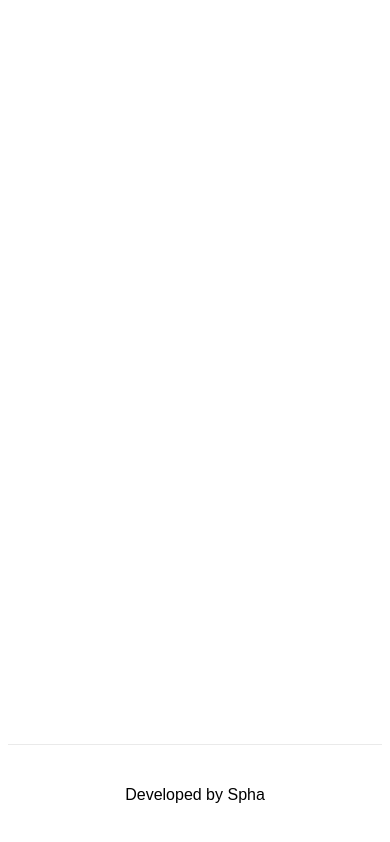
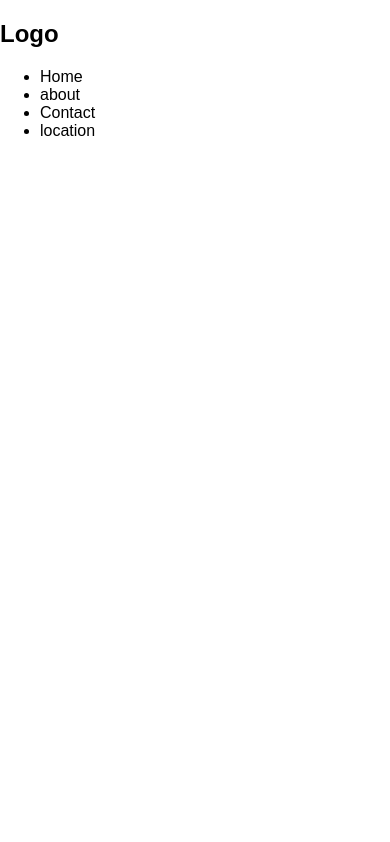
Before and after one commit to Spha88/hotel-school, a Next.js app: page / in a window 390 px wide. Built offline with nearby package versions, Linux system fonts and the light colour scheme.

Commit message:
Add Layout and Header components

```diff
--- /dev/null
+++ b/components/Header/Header.js
@@ -0,0 +1,16 @@
+import React from 'react';
+import styles from './Header.module.scss';
+
+const Header = () => (
+    <header className={styles.Header}>
+        <h2>Logo</h2>
+        <ul>
+            <li>Home</li>
+            <li>about</li>
+            <li>Contact</li>
+            <li>location</li>
+        </ul>
+    </header>
+);
+
+export default Header;
--- /dev/null
+++ b/components/Header/Header.module.scss
@@ -0,0 +1,10 @@
+.Header {
+    border-bottom: 3px solid var(--dark-blue);
+    position: relative;
+    @media screen and (max-width: 450px) {
+        position: sticky;
+        top: 0;
+        background-color: #fff;
+        z-index: 90;
+    }
+}
--- /dev/null
+++ b/components/Layout.js
@@ -0,0 +1,35 @@
+import React from 'react';
+import Head from 'next/head';
+import Router from 'next/router';
+import NProgress from 'nprogress';
+
+import Header from './Header/Header';
+
+Router.onRouteChangeStart = url => {
+    NProgress.start();
+};
+Router.onRouteChangeComplete = () => NProgress.done();
+Router.onRouteChangeError = () => NProgress.done();
+
+const Layout = ({ children }) => {
+    return (
+        <React.Fragment>
+            <Head>
+                <meta
+                    name='viewport'
+                    content='width=device-width, initial-scale=1.0'
+                ></meta>
+                <title>Prevenance HS</title>
+            </Head>
+            <Header />
+            {children}
+
+            <script
+                src='https://kit.fontawesome.com/8640556483.js'
+                crossOrigin='anonymous'
+            ></script>
+        </React.Fragment>
+    );
+};
+
+export default Layout;
--- a/package.json
+++ b/package.json
@@ -9,7 +9,9 @@
   },
   "dependencies": {
     "next": "9.5.5",
+    "nprogress": "^0.2.0",
     "react": "17.0.1",
-    "react-dom": "17.0.1"
+    "react-dom": "17.0.1",
+    "sass": "^1.27.0"
   }
 }
--- a/pages/_app.js
+++ b/pages/_app.js
@@ -1,4 +1,4 @@
-import '../styles/globals.css'
+import '../styles/globals.scss'
 
 function MyApp({ Component, pageProps }) {
   return <Component {...pageProps} />
--- a/pages/index.js
+++ b/pages/index.js
@@ -1,26 +1,13 @@
 import Head from 'next/head'
-import styles from '../styles/Home.module.css'
+
+import styles from '../styles/Home.module.scss'
+import Layout from '../components/Layout';
+
 
 export default function Home() {
   return (
-    <div className={styles.container}>
-      <Head>
-        <title>Prevanance HS</title>
-        <link rel="icon" href="/favicon.ico" />
-      </Head>
+    <Layout>
 
-      <main className={styles.main}>
-      </main>
-
-      <footer className={styles.footer}>
-        <a
-          href="http://www.netslate.co.za/"
-          target="_blank"
-          rel="noopener noreferrer"
-        >
-          Developed by Spha
-        </a>
-      </footer>
-    </div>
+    </Layout>
   )
 }
--- a/styles/Home.module.css
+++ /dev/null
@@ -1,122 +0,0 @@
-.container {
-  min-height: 100vh;
-  padding: 0 0.5rem;
-  display: flex;
-  flex-direction: column;
-  justify-content: center;
-  align-items: center;
-}
-
-.main {
-  padding: 5rem 0;
-  flex: 1;
-  display: flex;
-  flex-direction: column;
-  justify-content: center;
-  align-items: center;
-}
-
-.footer {
-  width: 100%;
-  height: 100px;
-  border-top: 1px solid #eaeaea;
-  display: flex;
-  justify-content: center;
-  align-items: center;
-}
-
-.footer img {
-  margin-left: 0.5rem;
-}
-
-.footer a {
-  display: flex;
-  justify-content: center;
-  align-items: center;
-}
-
-.title a {
-  color: #0070f3;
-  text-decoration: none;
-}
-
-.title a:hover,
-.title a:focus,
-.title a:active {
-  text-decoration: underline;
-}
-
-.title {
-  margin: 0;
-  line-height: 1.15;
-  font-size: 4rem;
-}
-
-.title,
-.description {
-  text-align: center;
-}
-
-.description {
-  line-height: 1.5;
-  font-size: 1.5rem;
-}
-
-.code {
-  background: #fafafa;
-  border-radius: 5px;
-  padding: 0.75rem;
-  font-size: 1.1rem;
-  font-family: Menlo, Monaco, Lucida Console, Liberation Mono, DejaVu Sans Mono,
-    Bitstream Vera Sans Mono, Courier New, monospace;
-}
-
-.grid {
-  display: flex;
-  align-items: center;
-  justify-content: center;
-  flex-wrap: wrap;
-  max-width: 800px;
-  margin-top: 3rem;
-}
-
-.card {
-  margin: 1rem;
-  flex-basis: 45%;
-  padding: 1.5rem;
-  text-align: left;
-  color: inherit;
-  text-decoration: none;
-  border: 1px solid #eaeaea;
-  border-radius: 10px;
-  transition: color 0.15s ease, border-color 0.15s ease;
-}
-
-.card:hover,
-.card:focus,
-.card:active {
-  color: #0070f3;
-  border-color: #0070f3;
-}
-
-.card h3 {
-  margin: 0 0 1rem 0;
-  font-size: 1.5rem;
-}
-
-.card p {
-  margin: 0;
-  font-size: 1.25rem;
-  line-height: 1.5;
-}
-
-.logo {
-  height: 1em;
-}
-
-@media (max-width: 600px) {
-  .grid {
-    width: 100%;
-    flex-direction: column;
-  }
-}
--- a/styles/globals.css
+++ /dev/null
@@ -1,15 +0,0 @@
-html,
-body {
-  padding: 0;
-  margin: 0;
-  font-family: Arial,Helvetica,sans-serif;
-}
-
-a {
-  color: inherit;
-  text-decoration: none;
-}
-
-* {
-  box-sizing: border-box;
-}
--- /dev/null
+++ b/styles/globals.scss
@@ -0,0 +1,101 @@
+html,
+body {
+  padding: 0;
+  margin: 0;
+  font-family: Arial,Helvetica,sans-serif;
+}
+
+a {
+  color: inherit;
+  text-decoration: none;
+}
+
+* {
+  box-sizing: border-box;
+}
+
+/* NPprogress styles  */
+/* =============================================== */
+/* Make clicks pass-through */
+#nprogress {
+  pointer-events: none;
+}
+
+#nprogress .bar {
+  background: var(--gold);
+
+  position: fixed;
+  z-index: 1031;
+  top: 0;
+  left: 0;
+
+  width: 100%;
+  height: 3px;
+}
+
+/* Fancy blur effect */
+// #nprogress .peg {
+//     display: block;
+//     position: absolute;
+//     right: 0px;
+//     width: 100px;
+//     height: 100%;
+//     box-shadow: 0 0 10px #29d, 0 0 5px #29d;
+//     opacity: 1;
+
+//     -webkit-transform: rotate(3deg) translate(0px, -4px);
+//     -ms-transform: rotate(3deg) translate(0px, -4px);
+//     transform: rotate(3deg) translate(0px, -4px);
+// }
+
+/* Remove these to get rid of the spinner */
+/* #nprogress .spinner {
+  display: block;
+  position: fixed;
+  z-index: 1031;
+  top: 15px;
+  right: 15px;
+} */
+
+#nprogress .spinner-icon {
+  width: 18px;
+  height: 18px;
+  box-sizing: border-box;
+
+  border: solid 2px transparent;
+  border-top-color: #29d;
+  border-left-color: #29d;
+  border-radius: 50%;
+
+  -webkit-animation: nprogress-spinner 400ms linear infinite;
+  animation: nprogress-spinner 400ms linear infinite;
+}
+
+.nprogress-custom-parent {
+  overflow: hidden;
+  position: relative;
+}
+
+.nprogress-custom-parent #nprogress .spinner,
+.nprogress-custom-parent #nprogress .bar {
+  position: absolute;
+}
+
+@-webkit-keyframes nprogress-spinner {
+  0% {
+      -webkit-transform: rotate(0deg);
+  }
+  100% {
+      -webkit-transform: rotate(360deg);
+  }
+}
+@keyframes nprogress-spinner {
+  0% {
+      transform: rotate(0deg);
+  }
+  100% {
+      transform: rotate(360deg);
+  }
+}
+/* NPprogress styles END  */
+/* =============================================== */
```
Also changed, not shown: styles/Home.module.scss (added), 1 other file (tests, documents, lock files or other folders).
